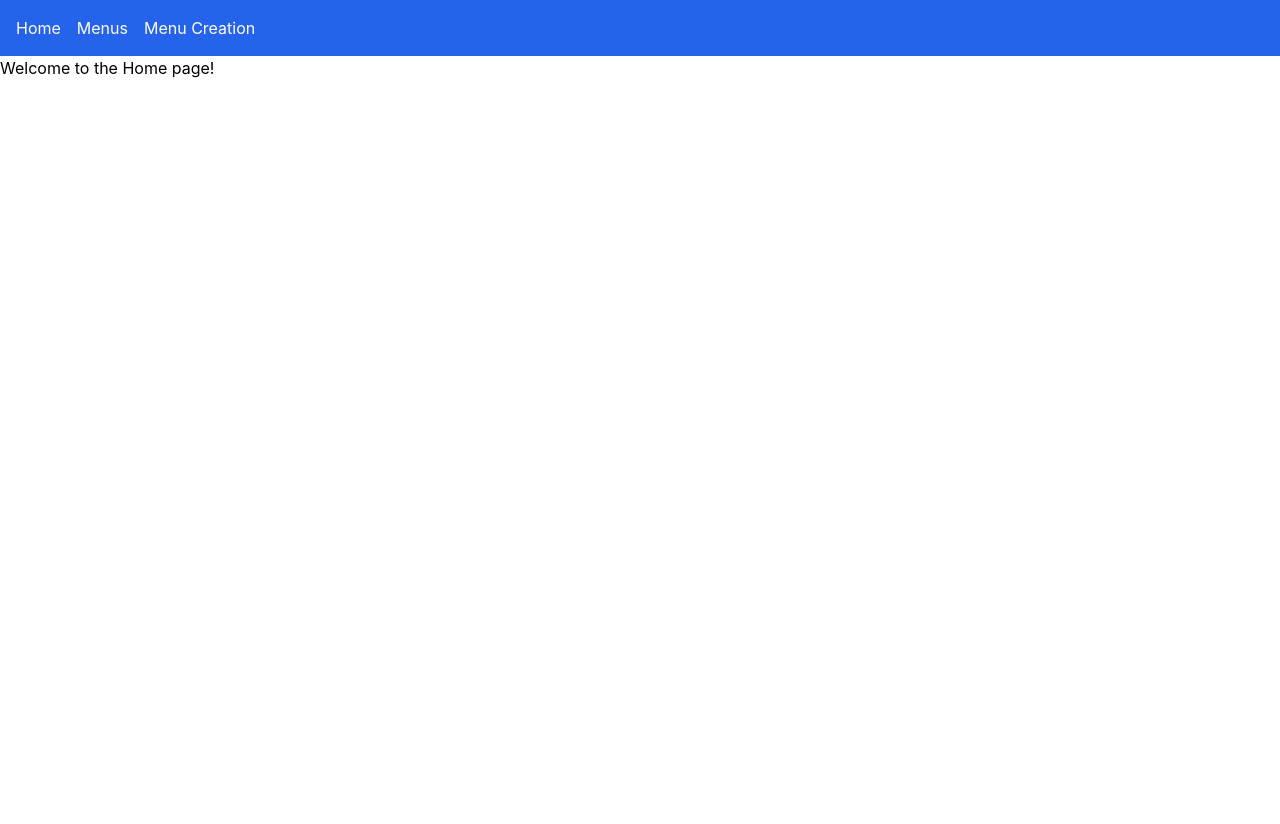
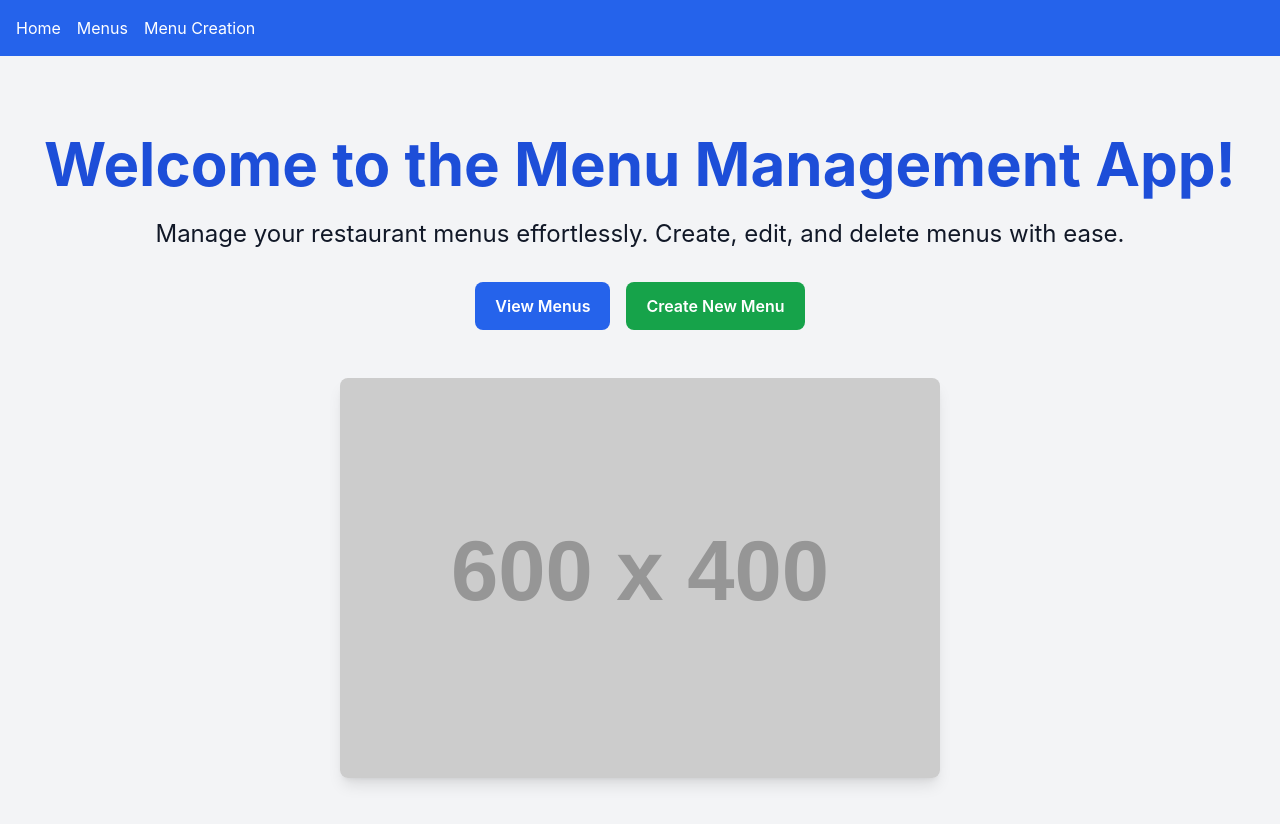
Before and after one commit to sfestacatenate/react-nest-menu-pdf-generator, a React (Create React App) app in the folder frontend/: page / in a window 1280 px wide. Shown: the top 824 px of the page. Before the commit the page ends 800 px from the top, so only its background shows below. Built offline with nearby package versions, Linux system fonts and the light colour scheme.

Commit message:
Better Homepage

```diff
--- a/frontend/src/pages/Home/Home.tsx
+++ b/frontend/src/pages/Home/Home.tsx
@@ -1,9 +1,26 @@
 import React from 'react';
+import { Link } from 'react-router-dom';
 
 const Home: React.FC = () => {
     return (
-        <div>
-            <h1>Welcome to the Home page!</h1>
+        <div className="min-h-screen flex flex-col items-center justify-center bg-gray-100 text-gray-900">
+            <div className="text-center">
+                <h1 className="text-4xl md:text-6xl font-bold mb-6 text-blue-700">Welcome to the Menu Management App!</h1>
+                <p className="text-xl md:text-2xl mb-4">
+                    Manage your restaurant menus effortlessly. Create, edit, and delete menus with ease.
+                </p>
+                <div className="mt-8 flex justify-center space-x-4">
+                    <Link to="/menus" className="px-5 py-3 bg-blue-600 text-white font-semibold rounded-lg hover:bg-blue-700 transition duration-300">
+                        View Menus
+                    </Link>
+                    <Link to="/menu-creation" className="px-5 py-3 bg-green-600 text-white font-semibold rounded-lg hover:bg-green-700 transition duration-300">
+                        Create New Menu
+                    </Link>
+                </div>
+                <div className="mt-12">
+                    <img src="https://via.placeholder.com/600x400" alt="Restaurant" className="mx-auto rounded-lg shadow-lg" />
+                </div>
+            </div>
         </div>
     );
 };
```
